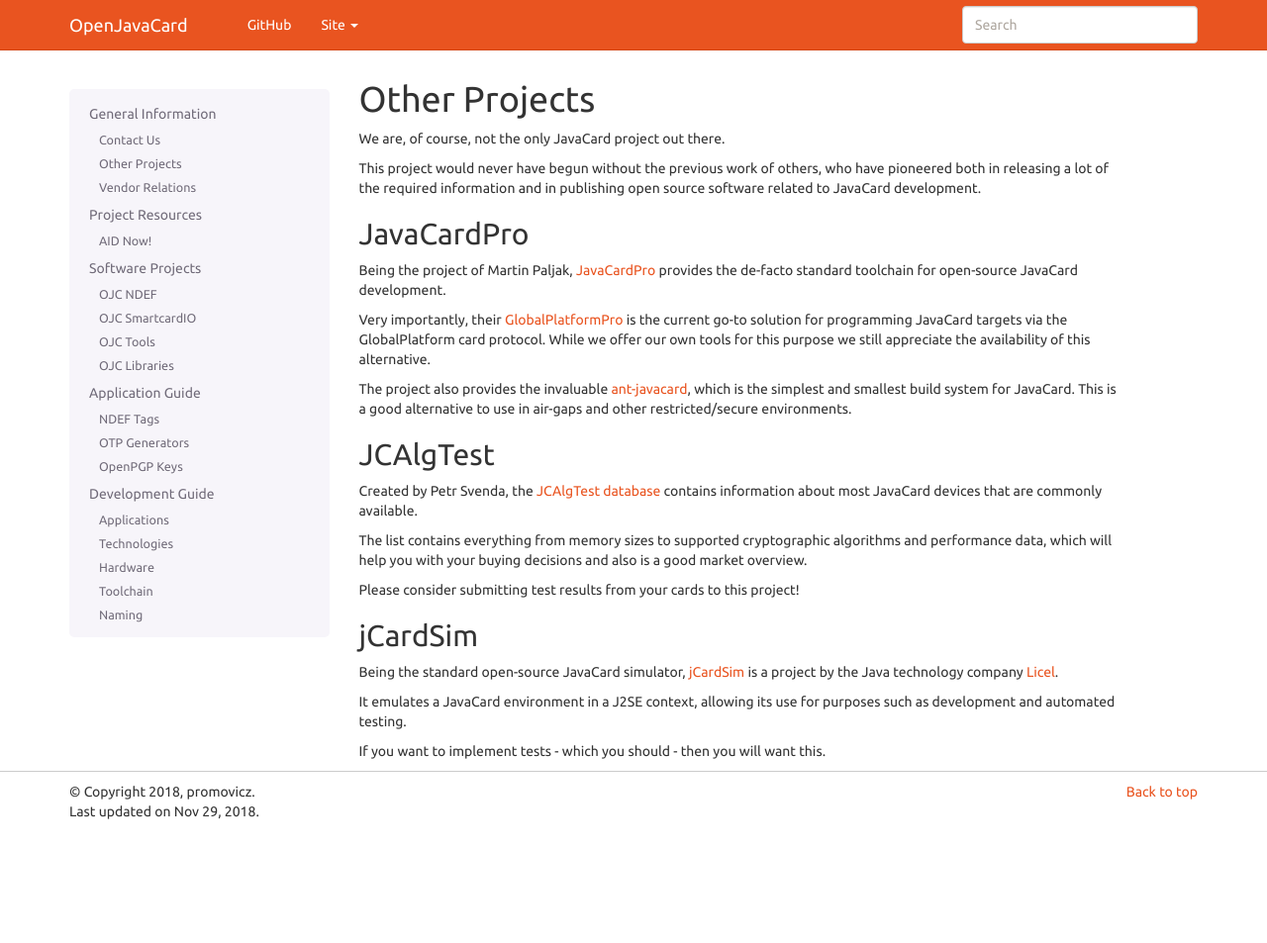
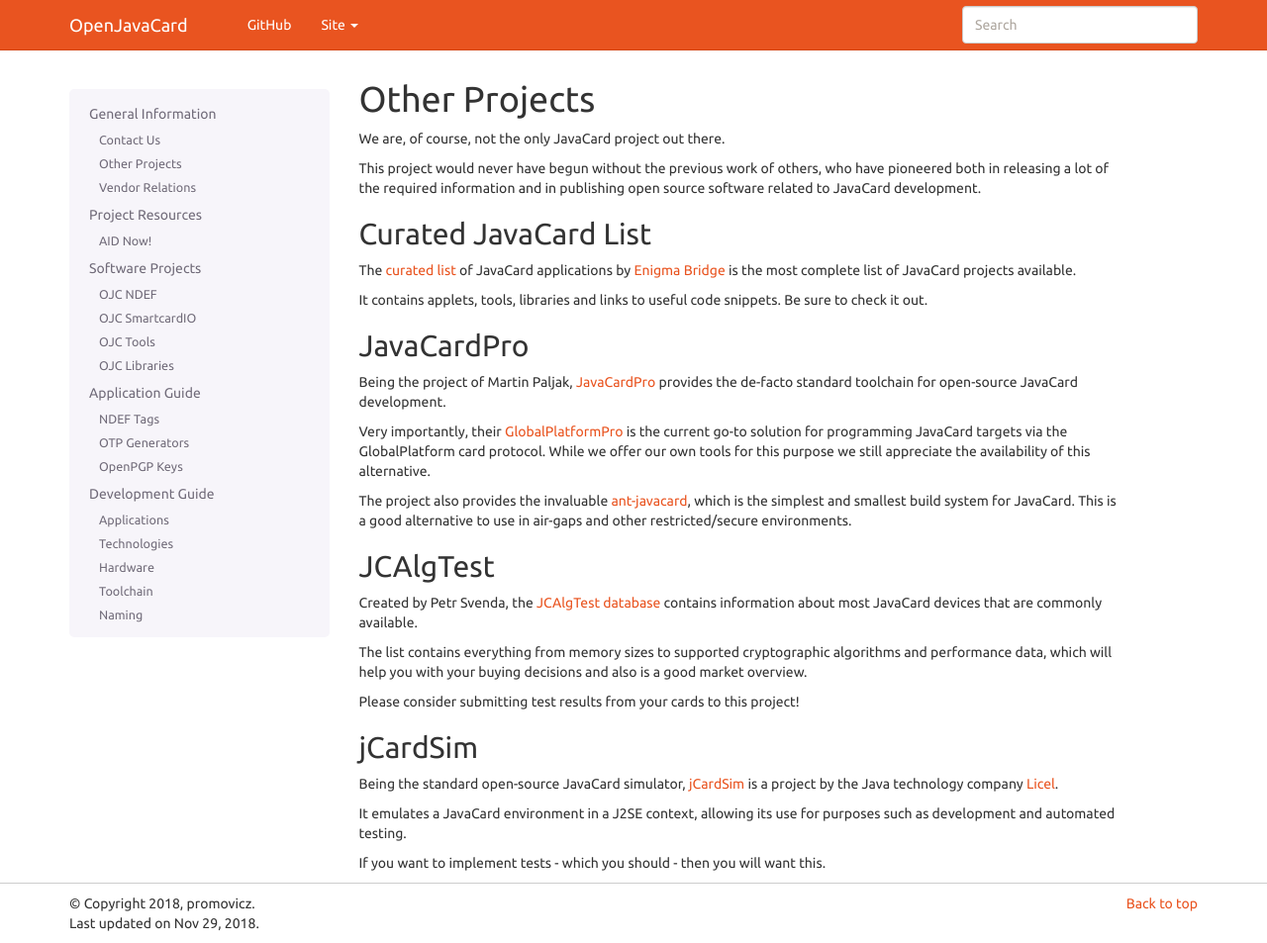
Before and after one commit to OpenJavaCard/openjavacard-site, a Sphinx documentation site: the page built from source/general/others.rst, in a window 1280 px wide and 953 px high. Shown: the whole window at 99% size. Built offline with Sphinx 7.4.7, drawn with Linux system fonts in a browser that asks for light colours.

Commit message:
Added curated javacard list

```diff
--- a/source/general/others.rst
+++ b/source/general/others.rst
@@ -4,6 +4,13 @@
 We are, of course, not the only JavaCard project out there.
 
 This project would never have begun without the previous work of others, who have pioneered both in releasing a lot of the required information and in publishing open source software related to JavaCard development.
+
+Curated JavaCard List
+---------------------
+
+The `curated list <https://github.com/EnigmaBridge/javacard-curated-list>`_ of JavaCard applications by `Enigma Bridge <https://enigmabridge.com/>`_ is the most complete list of JavaCard projects available.
+
+It contains applets, tools, libraries and links to useful code snippets. Be sure to check it out.
 
 JavaCardPro
 -----------
```
